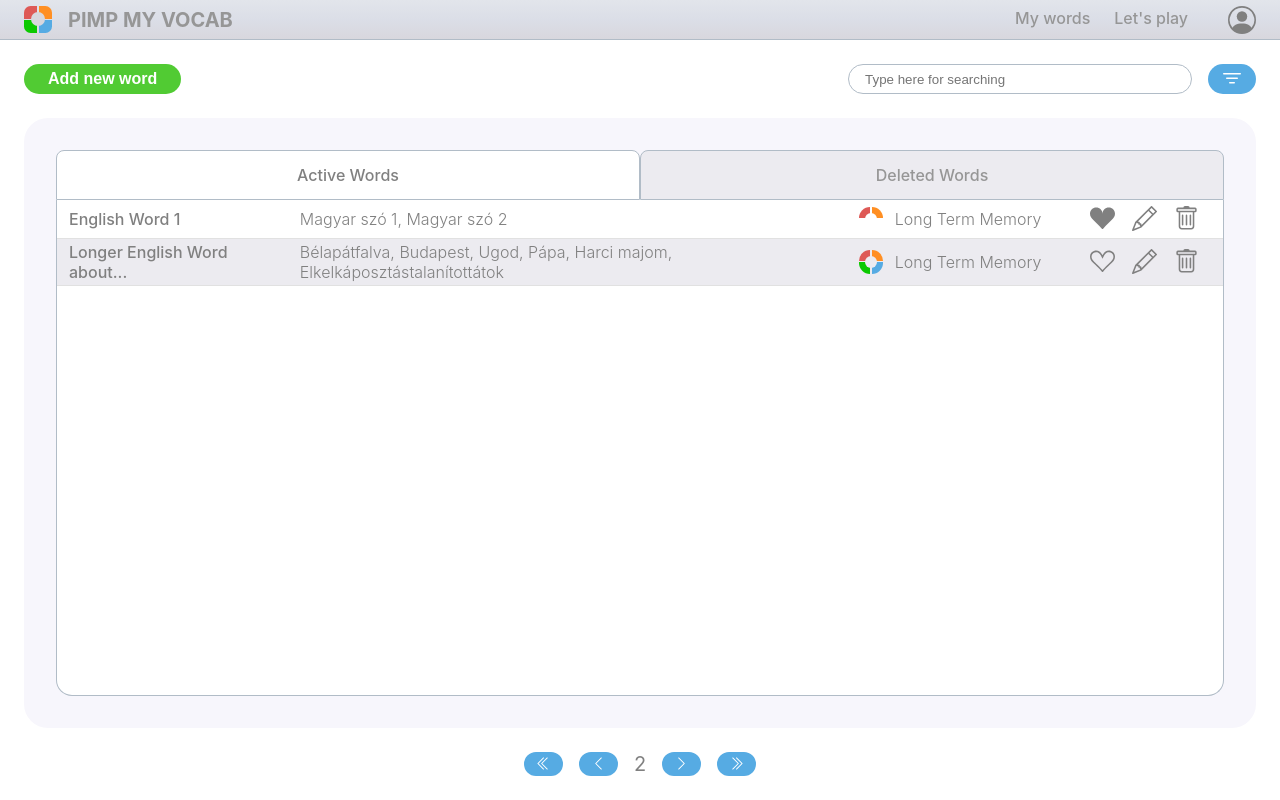
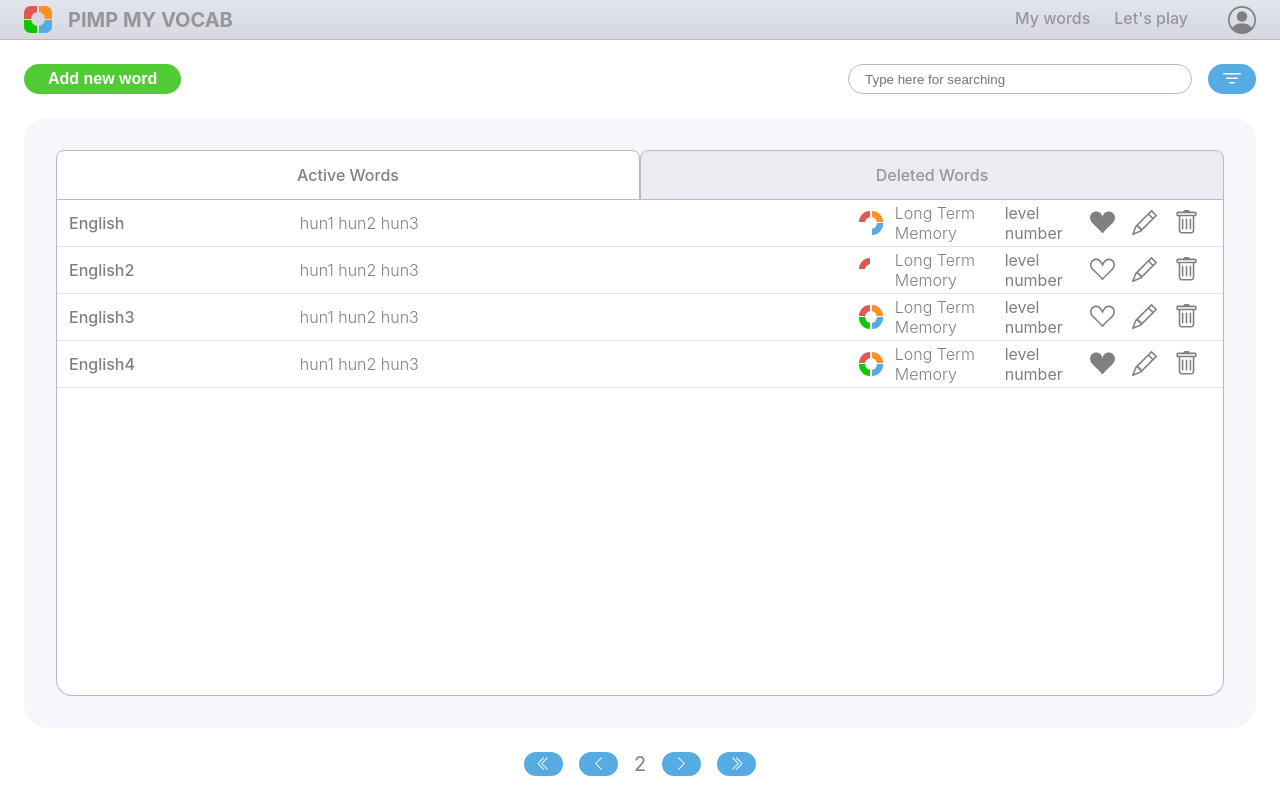
Before and after one commit to Crepkey/pmv_frond_end, a React (Create React App) app: page /my-words in a window 1280 px wide. Built offline with nearby package versions, Linux system fonts and the light colour scheme.

Commit message:
Table rows are generated by iteration

```diff
--- a/src/components/mainComponents/MyWords.tsx
+++ b/src/components/mainComponents/MyWords.tsx
@@ -232,11 +232,11 @@ const PageNumber = styled.div`
 	padding: 0 8px 0 8px;
 `;
 
-interface ExtendedWords extends Word {
+interface ExtendedWord extends Word {
 	active: boolean;
 }
 
-const dummyData: ExtendedWords[] = [
+const dummyData: ExtendedWord[] = [
 	{
 		english: "English",
 		hungarian: ["hun1", "hun2", "hun3"],
@@ -280,7 +280,7 @@ const dummyData: ExtendedWords[] = [
 ];
 
 export default function MyWords() {
-	const [words, setWords] = useState<ExtendedWords[]>([]);
+	const [words, setWords] = useState<ExtendedWord[]>([]);
 
 	useEffect(() => {
 		load();
@@ -308,7 +308,25 @@ export default function MyWords() {
 						<Tab style={{ backgroundColor: `${colors.inactiveBackground}`, color: `${colors.inactiveFont}` }}>Deleted Words</Tab>
 					</TabContainer>
 					<WordContainer>
-						<WordRowWhite>
+						{words.map((word: ExtendedWord) => (
+							<WordRowWhite>
+								<EnglishWord>{word.english}</EnglishWord>
+								<HungarianWords>{word.hungarian.map((hunWord: string) => `${hunWord} `)}</HungarianWords>
+								<MemoryLevel>
+									<SpinnerBar size={24} status={word.memoryLevel} style={{ margin: "0 12px 0 0" }} />
+									<MemoryState>Long Term Memory</MemoryState>{" "}
+									{/* TODO: I need a function which calculate the term based on the memory */}
+									level number
+								</MemoryLevel>
+								<WordHandler>
+									{word.favourite ? <BsSuitHeartFill size={25} /> : <BsSuitHeart size={25} />}
+									<BsPencil size={25} />
+									<BsTrash size={25} />
+								</WordHandler>
+							</WordRowWhite>
+						))}
+
+						{/* <WordRowWhite>
 							<EnglishWord>English Word 1</EnglishWord>
 							<HungarianWords>Magyar szó 1, Magyar szó 2</HungarianWords>
 							<MemoryLevel>
@@ -333,7 +351,7 @@ export default function MyWords() {
 								<BsPencil size={25} />
 								<BsTrash size={25} />
 							</WordHandler>
-						</WordRowGray>
+						</WordRowGray> */}
 					</WordContainer>
 				</TableBlock>
 			</TableContainer>
--- a/src/components/subComponents/myWords/EditWord.tsx
+++ b/src/components/subComponents/myWords/EditWord.tsx
@@ -212,7 +212,7 @@ const errorMessages: { [key: number]: string } = {
 };
 
 export default function EditWord({ initialWord, title }: EditWordProps) {
-	const [word, setWord] = useState<Word>(initialWord || { english: "", hungarian: [""], sentences: [""], type: "word" });
+	const [word, setWord] = useState<Word>(initialWord || { english: "", hungarian: [""], sentences: [""], type: "word", memoryLevel: 0 });
 	const [errors, setErrors] = useState<number[]>([]);
 
 	function onSave() {
--- a/src/utils/interfaces.ts
+++ b/src/utils/interfaces.ts
@@ -11,5 +11,5 @@ export interface Word {
 	notes?: string;
 	type?: WordType;
 	favourite?: boolean;
-	memoryLevel?: number;
+	memoryLevel: number;
 }
--- a/src/utils/testData.ts
+++ b/src/utils/testData.ts
@@ -14,6 +14,7 @@ export const data: Data = {
 		hungarian: ["árok", "csatorna", "körülárkol"],
 		sentences: ["Why do you have a ditch in front of your house?"],
 		notes: "I dont have notes here",
+		memoryLevel: 0,
 	},
 };
 
@@ -26,5 +27,6 @@ export const data_2: Data = {
 		english: "candid",
 		hungarian: ["őszinte", "nyílt", "pártatlan"],
 		sentences: ["His responses were remarkably candid.", "Candid is my new favourite word."],
+		memoryLevel: 0,
 	},
 };
```
